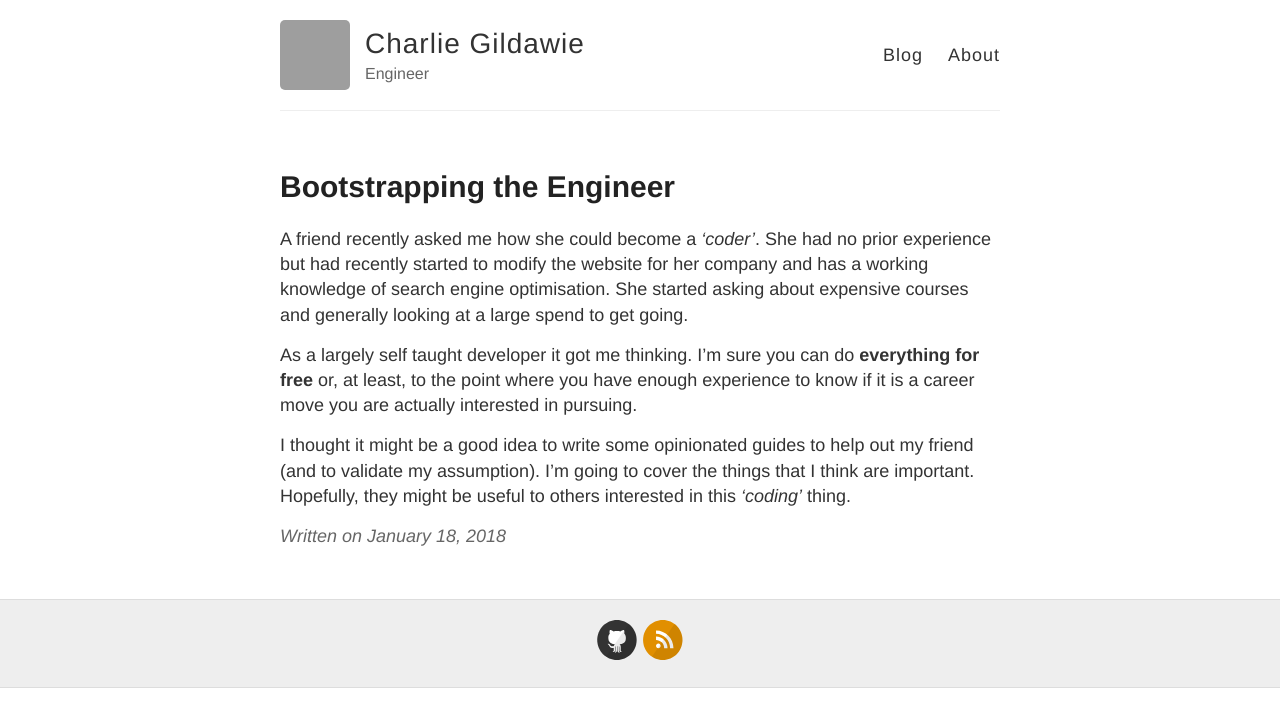
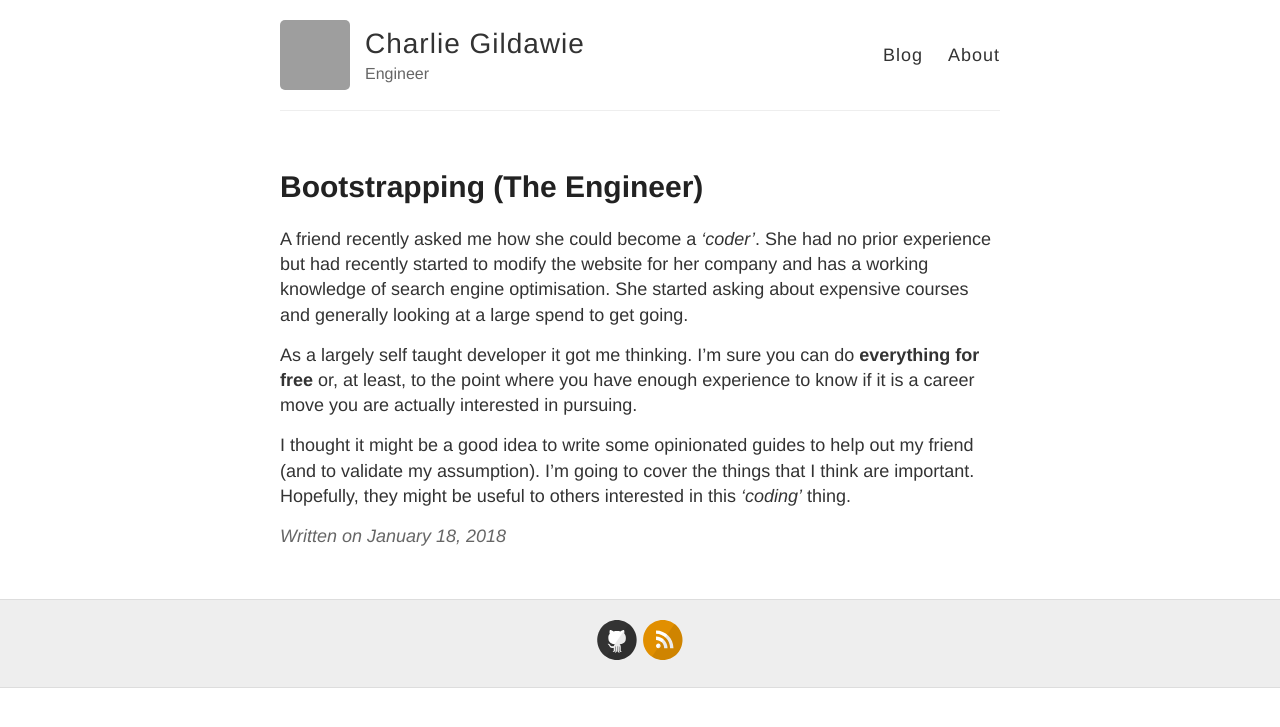
Before and after one commit to TransactCharlie/TransactCharlie.github.io, a Jekyll site: the page built from _posts/2018-01-18-Bootstrapping-the-Engineer.md, in a window 1280 px wide. Shown: the top 727 px of the page. Built offline with Jekyll 4.4.1, drawn with Linux system fonts in a browser that asks for light colours; grey boxes are pictures that could not be loaded.

```diff
--- a/_posts/2018-01-18-Bootstrapping-the-Engineer.md
+++ b/_posts/2018-01-18-Bootstrapping-the-Engineer.md
@@ -1,6 +1,6 @@
 ---
 layout: post
-title: Bootstrapping the Engineer
+title: Bootstrapping (The Engineer)
 ---
 
 A friend recently asked me how she could become a *'coder'*. She had no prior experience but had recently started to modify the website for her company and has a working knowledge of search engine optimisation. She started asking about expensive courses and generally looking at a large spend to get going.
```
Also changed, not shown: _posts/2018-02-05-Bootstrapping-the-Engineer-The-Computer.md (+1 -1 lines).
